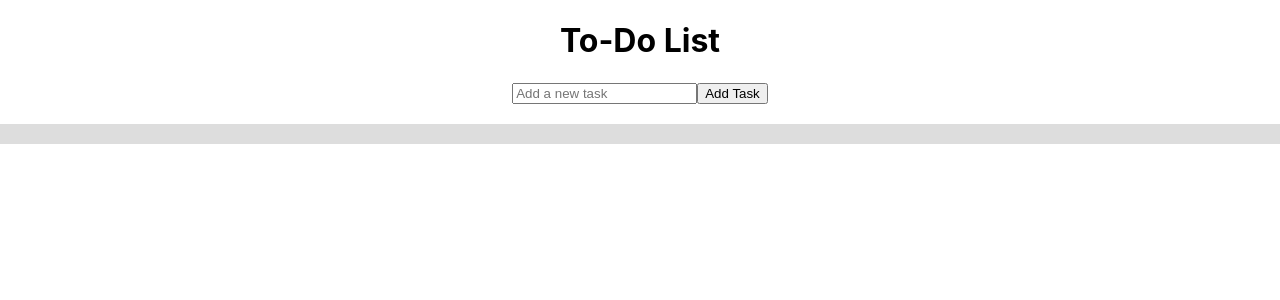
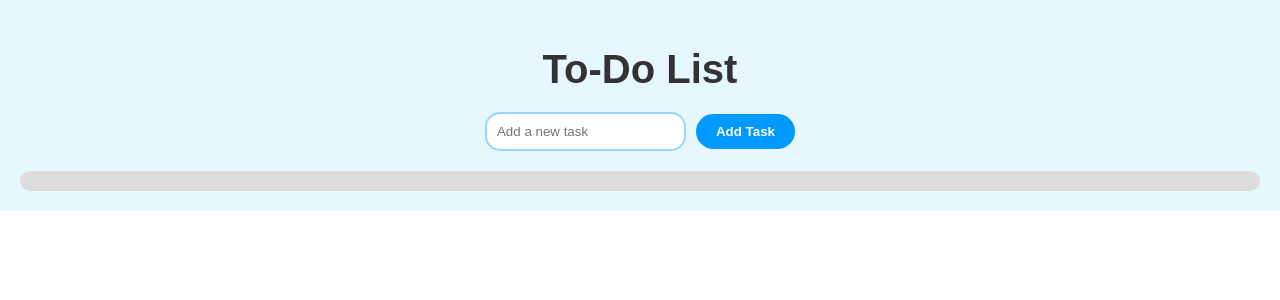
Before and after one commit to Nurr-ann/2-DO-LIST-WITH-A-TWIST-, a React (Create React App) app: page / in a window 1280 px wide. Shown: the top 300 px of the page. Built offline with nearby package versions, Linux system fonts and the light colour scheme.

Commit message:
website design

```diff
--- a/src/App.css
+++ b/src/App.css
@@ -1,36 +1,98 @@
+/* General App Styling */
 .App {
+  font-family: 'Arial', sans-serif;
   text-align: center;
+  background-color: #e6f7ff;
+  padding: 20px;
 }
 
-.new-task {
+h1 {
+  font-size: 2.5rem;
+  color: #333;
   margin-bottom: 20px;
 }
 
-.task-list {
+/* Rounded Task Containers */
+.task {
+  display: flex;
+  justify-content: space-between;
+  align-items: center;
+  background-color: #b3e0ff;
+  padding: 15px;
+  border-radius: 30px;
+  margin: 10px 0;
+  box-shadow: 0 4px 6px rgba(0, 0, 0, 0.1);
+  border: 2px solid #99d6ff;
+}
+
+/* Completed Task Section */
+.completed-tasks {
+  background-color: #cceeff;
+  border-radius: 40px;
+  padding: 10px;
   margin-bottom: 20px;
 }
 
-.task {
-  display: flex;
-  align-items: center;
-  justify-content: space-between;
-  margin-bottom: 10px;
-  padding: 10px;
-  border: 1px solid #ddd;
-  border-radius: 5px;
+.completed-tasks h2 {
+  font-size: 1.5rem;
+  color: #666;
 }
 
-.task.high {
-  background-color: #ffe5e5;
+/* Buttons */
+button {
+  background-color: #0099ff;
+  color: white;
+  border: none;
+  padding: 10px 20px;
+  border-radius: 25px;
+  cursor: pointer;
+  font-weight: bold;
+  transition: background-color 0.3s ease;
 }
 
-.task.low {
-  background-color: #e5ffe5;
+button:hover {
+  background-color: #007acc;
 }
 
+/* Progress Bar */
 .progress-bar {
-  background: #ddd;
   width: 100%;
+  background-color: #ddd;
   height: 20px;
-  margin-bottom: 10px;
+  border-radius: 10px;
+  overflow: hidden;
+  margin-top: 20px;
 }
+
+.progress-bar > div {
+  height: 100%;
+  background-color: #4caf50;
+  width: 0; /* Dynamic based on progress */
+}
+
+/* Menu Styling */
+.menu-button {
+  background-color: transparent;
+  border: 2px solid #0099ff;
+  padding: 10px;
+  border-radius: 50%;
+  cursor: pointer;
+}
+
+.menu-button:hover {
+  background-color: #cceeff;
+}
+
+/* Task Inputs */
+input[type="text"], input[type="date"] {
+  padding: 10px;
+  border: 2px solid #99d6ff;
+  border-radius: 15px;
+  margin-right: 10px;
+}
+
+/* Completed Task Decoration */
+.task span {
+  font-size: 1.1rem;
+  color: #333;
+}
```
